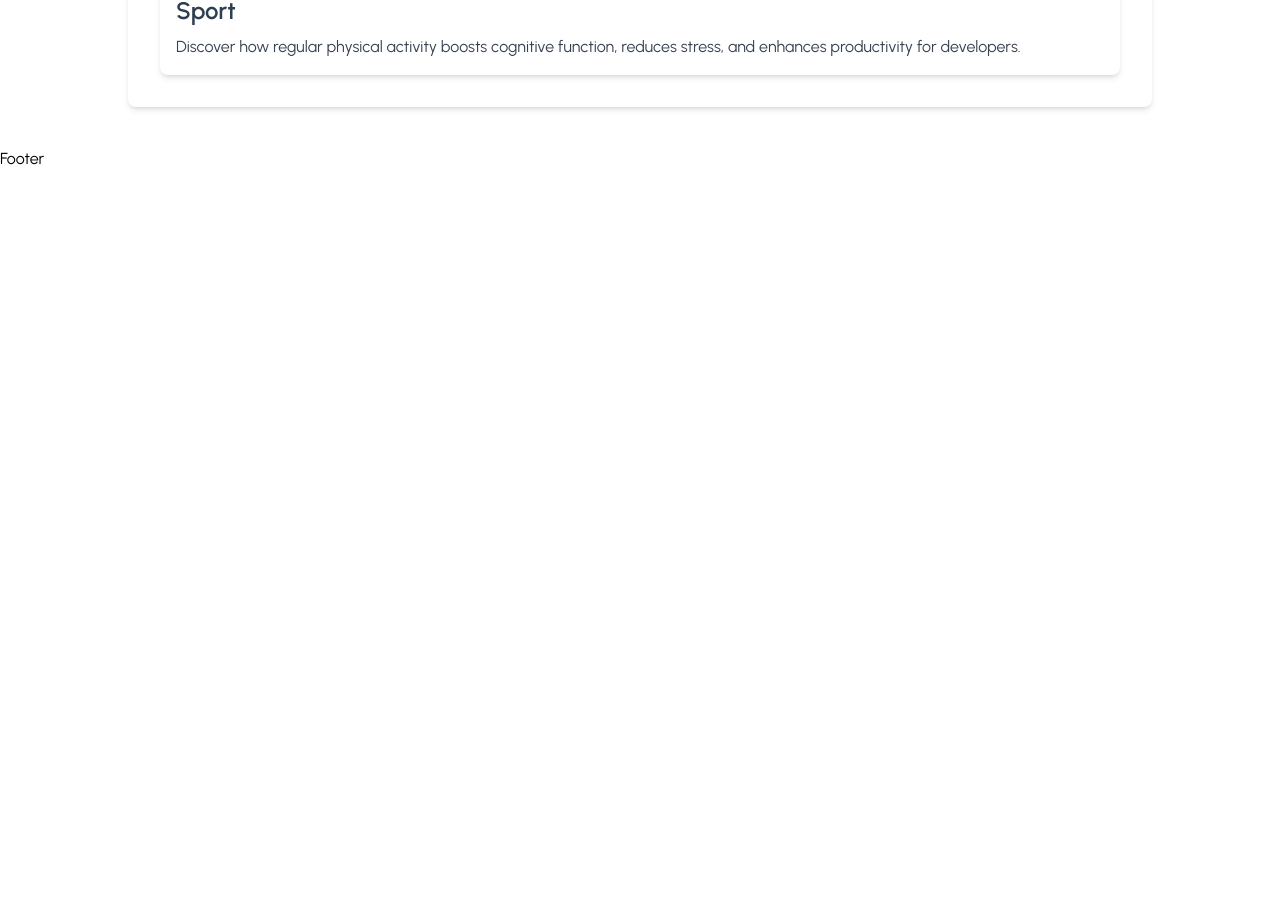
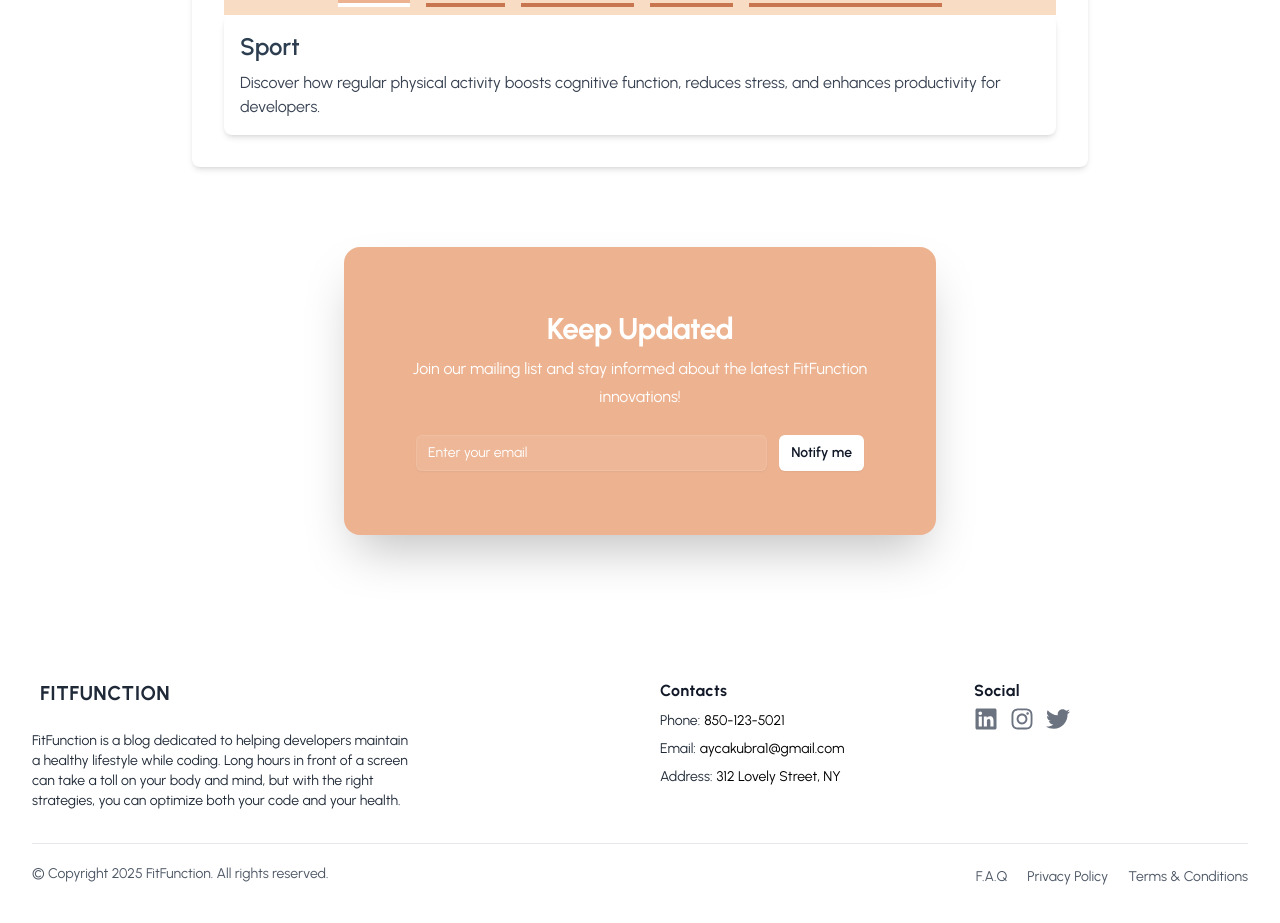
Before and after one commit to Ayca96/MyBlogApp, a React (Vite) app: page / in a window 1280 px wide. Shown: the part 1089-2012 px from the top of the page. Before the commit the page ends 1260 px from the top, so only its background shows below. Built offline with nearby package versions, Linux system fonts and the light colour scheme.

Commit message:
Refactor Navbar and Footer; Improve layout of Categories and FeaturedBlogs; Enhance Home page structure; Add SubscribeSection component

```diff
--- a/src/components/Footer.jsx
+++ b/src/components/Footer.jsx
@@ -1,11 +1,115 @@
-import React from 'react'
+import React from "react";
+import { FaLinkedin, FaInstagram, FaTwitter } from "react-icons/fa";
 
 const Footer = () => {
   return (
-    <div>
-      Footer
+    <div className="w-full max-w-screen-xl px-4 pt-16 mx-auto md:px-24 lg:px-8">
+      <div className="grid gap-10 row-gap-6 mb-8 sm:grid-cols-2 lg:grid-cols-4">
+        {/* Şirket Bilgileri */}
+        <div className="sm:col-span-2">
+          <a href="/" aria-label="Go home" title="Company" className="inline-flex items-center">
+            <span className="ml-2 text-xl font-bold tracking-wide text-gray-800 uppercase">
+              FitFunction
+            </span>
+          </a>
+          <div className="mt-6 lg:max-w-sm">
+            <p className="text-sm text-gray-800">
+              FitFunction is a blog dedicated to helping developers maintain a healthy lifestyle
+              while coding. Long hours in front of a screen can take a toll on your body and mind,
+              but with the right strategies, you can optimize both your code and your health.
+            </p>
+          </div>
+        </div>
+
+        {/* İletişim Bilgileri */}
+        <div className="space-y-2 text-sm">
+          <p className="text-base font-bold tracking-wide text-gray-900">Contacts</p>
+          <div className="flex">
+            <p className="mr-1 text-gray-800">Phone:</p>
+            <a
+              href="tel:850-123-5021"
+              className="transition-colors duration-300 text-deep-purple-accent-400 hover:text-deep-purple-800"
+            >
+              850-123-5021
+            </a>
+          </div>
+          <div className="flex">
+            <p className="mr-1 text-gray-800">Email:</p>
+            <a
+              href="mailto:aycakubra1@gmail.com"
+              className="transition-colors duration-300 text-deep-purple-accent-400 hover:text-deep-purple-800"
+            >
+              aycakubra1@gmail.com
+            </a>
+          </div>
+          <div className="flex">
+            <p className="mr-1 text-gray-800">Address:</p>
+            <a
+              href="https://www.google.com/maps"
+              target="_blank"
+              rel="noopener noreferrer"
+              className="transition-colors duration-300 text-deep-purple-accent-400 hover:text-deep-purple-800"
+            >
+              312 Lovely Street, NY
+            </a>
+          </div>
+        </div>
+
+        {/* Sosyal Medya Bağlantıları */}
+        <div>
+          <span className="text-base font-bold tracking-wide text-gray-900">Social</span>
+          <div className="flex items-center mt-1 space-x-3">
+            {/* LinkedIn */}
+            <a
+              href="https://www.linkedin.com/in/ayca-kubra-soruklu/"
+              target="_blank"
+              rel="noopener noreferrer"
+              className="text-gray-500 transition-colors duration-300 hover:text-blue-700"
+            >
+              <FaLinkedin className="h-6 w-6" />
+            </a>
+
+            {/* Instagram */}
+            <a
+              href="https://www.instagram.com"
+              target="_blank"
+              rel="noopener noreferrer"
+              className="text-gray-500 transition-colors duration-300 hover:text-pink-500"
+            >
+              <FaInstagram className="h-6 w-6" />
+            </a>
+
+            {/* Twitter */}
+            <a
+              href="https://www.twitter.com"
+              target="_blank"
+              rel="noopener noreferrer"
+              className="text-gray-500 transition-colors duration-300 hover:text-blue-400"
+            >
+              <FaTwitter className="h-6 w-6" />
+            </a>
+          </div>
+        </div>
+      </div>
+
+      {/* Alt Kısım */}
+      <div className="flex flex-col-reverse justify-between pt-5 pb-10 border-t lg:flex-row">
+        <p className="text-sm text-gray-600">© Copyright 2025 FitFunction. All rights reserved.</p>
+        <ul className="flex flex-col mb-3 space-y-2 lg:mb-0 sm:space-y-0 sm:space-x-5 sm:flex-row">
+          {["F.A.Q", "Privacy Policy", "Terms & Conditions"].map((item, index) => (
+            <li key={index}>
+              <a
+                href="/"
+                className="text-sm text-gray-600 transition-colors duration-300 hover:text-deep-purple-accent-400"
+              >
+                {item}
+              </a>
+            </li>
+          ))}
+        </ul>
+      </div>
     </div>
-  )
-}
+  );
+};
 
-export default Footer
+export default Footer;
--- a/src/components/Navbar.jsx
+++ b/src/components/Navbar.jsx
@@ -14,8 +14,10 @@ const Navbar = () => {
 
   return (
     <header className="lg:px-16 px-4 bg-white flex flex-wrap items-center py-4 shadow-md">
-      <div className="flex-1 flex justify-between items-center">
+
+      <div className="flex-1 ">
         <NavLink to="/" className="text-xl font-bold">FitFunction</NavLink>
+        <p>Your Body, Your Best Algorithm.</p>
       </div>
 
       {/* Mobil Menü Butonu */}
--- /dev/null
+++ b/src/components/SubscribeSection.jsx
@@ -0,0 +1,52 @@
+import React, { useState } from "react";
+
+const SubscribeSection = () => {
+  const [email, setEmail] = useState("");
+
+  const handleSubmit = (e) => {
+    e.preventDefault();
+    alert(`Subscribed with: ${email}`);
+    // Burada backend API'ye post edebilirsin.
+  };
+
+  return (
+    <div className="mx-auto !mt-20 mb-20 w-[50%] px-4 sm:mt-32 lg:px-6">
+    <div className="relative overflow-hidden bg-peachBeige px-4 py-12 shadow-2xl rounded-xl sm:rounded-2xl sm:px-12 xl:py-16">
+      <h2 className="mx-auto max-w-2xl text-center text-2xl font-bold tracking-tight text-white sm:text-3xl">
+        Keep Updated
+      </h2>
+
+      <p className="mx-auto mt-2 max-w-xl text-center text-base leading-7 text-white">
+        Join our mailing list and stay informed about the latest FitFunction innovations!
+      </p>
+
+      {/* Form */}
+      <form onSubmit={handleSubmit} className="mx-auto mt-6 flex max-w-md gap-x-3">
+        <label htmlFor="email-address" className="sr-only">
+          Email address
+        </label>
+        <input
+          id="email-address"
+          name="email"
+          type="email"
+          autoComplete="email"
+          required
+          className="min-w-0 flex-auto rounded-md border-0 bg-white/5 px-3 py-1.5 text-white shadow-sm ring-1 ring-inset ring-white/10 focus:ring-2 focus:ring-inset focus:ring-white sm:text-sm sm:leading-6  placeholder-white"
+          placeholder="Enter your email"
+          value={email}
+          onChange={(e) => setEmail(e.target.value)}
+        />
+        <button
+          type="submit"
+          className="flex-none rounded-md bg-white px-3 py-2 text-sm font-semibold text-gray-900 shadow-sm hover:bg-gray-100 focus-visible:outline focus-visible:outline-2 focus-visible:outline-offset-2 focus-visible:outline-white"
+        >
+          Notify me
+        </button>
+      </form>
+    </div>
+  </div>
+
+  );
+};
+
+export default SubscribeSection;
--- a/src/components/home/Categories.jsx
+++ b/src/components/home/Categories.jsx
@@ -30,7 +30,7 @@ const images = [
 const Categories = () => {
   return (
     <div className="bg-white dark:bg-gray-800 h-full py-6 sm:py-8 lg:py-12">
-      <div className="mx-auto max-w-screen-2xl px-4 md:px-8">
+      <div className="mx-auto w-[80%] px-4 md:px-8">
         <div className="mb-4 flex items-center justify-between gap-8 sm:mb-8 md:mb-12">
           <div className="flex items-center gap-12">
             <h2 className="text-2xl font-bold text-gray-800 lg:text-3xl dark:text-white">
@@ -49,7 +49,7 @@ const Categories = () => {
         </div>
 
         {/* Resimleri Listele */}
-        <div className="grid grid-cols-2 gap-4 sm:grid-cols-3 md:gap-6 xl:gap-8">
+        <div className="grid grid-cols-2 gap-4 sm:grid-cols-3 md:grid-cols-3 md:gap-6 xl:gap-8">
           {images.map((img, index) => (
             <a
               key={index}
--- a/src/components/home/FeaturedBlogs.jsx
+++ b/src/components/home/FeaturedBlogs.jsx
@@ -13,7 +13,7 @@ const FeaturedBlogs = () => {
   const [menuOpen, setMenuOpen] = useState(false);
 
   return (
-    <div className="w-full max-w-screen-lg mx-auto p-4 sm:p-6 md:p-8 bg-warmBeige rounded-lg shadow-md overflow-hidden mb-10">
+    <div className="w-[70%] mx-auto p-4 sm:p-6 md:p-8 bg-warmBeige rounded-lg shadow-md overflow-hidden mb-10">
 
       {/* Hamburger Menu Button - Mobile Only */}
       <div className="md:hidden flex justify-between items-center p-2 bg-softPeach rounded-t-lg">
@@ -33,7 +33,7 @@ const FeaturedBlogs = () => {
 
       {/* Tab Buttons - Responsive */}
       <div className={`md:flex ${menuOpen ? "block" : "hidden"} md:block bg-softPeach p-2 rounded-t-lg`}>
-        <div className="flex flex-col md:flex-row justify-center md:space-x-4 space-y-2 md:space-y-0">
+        <div className="flex flex-col md:flex-row justify-center items-center w-full md:space-x-4 space-y-2 md:space-y-0">
           {tabs.map((tab) => (
             <button
               key={tab.id}
--- a/src/pages/Home.jsx
+++ b/src/pages/Home.jsx
@@ -1,12 +1,14 @@
 import React from 'react'
 import Categories from '../components/home/Categories'
 import FeaturedBlogs from '../components/home/FeaturedBlogs'
+import SubscribeSection from '../components/SubscribeSection'
 
 const Home = () => {
   return (
     <div>
       <Categories/>
       <FeaturedBlogs/>
+      <SubscribeSection/>
     </div>
   )
 }
```
